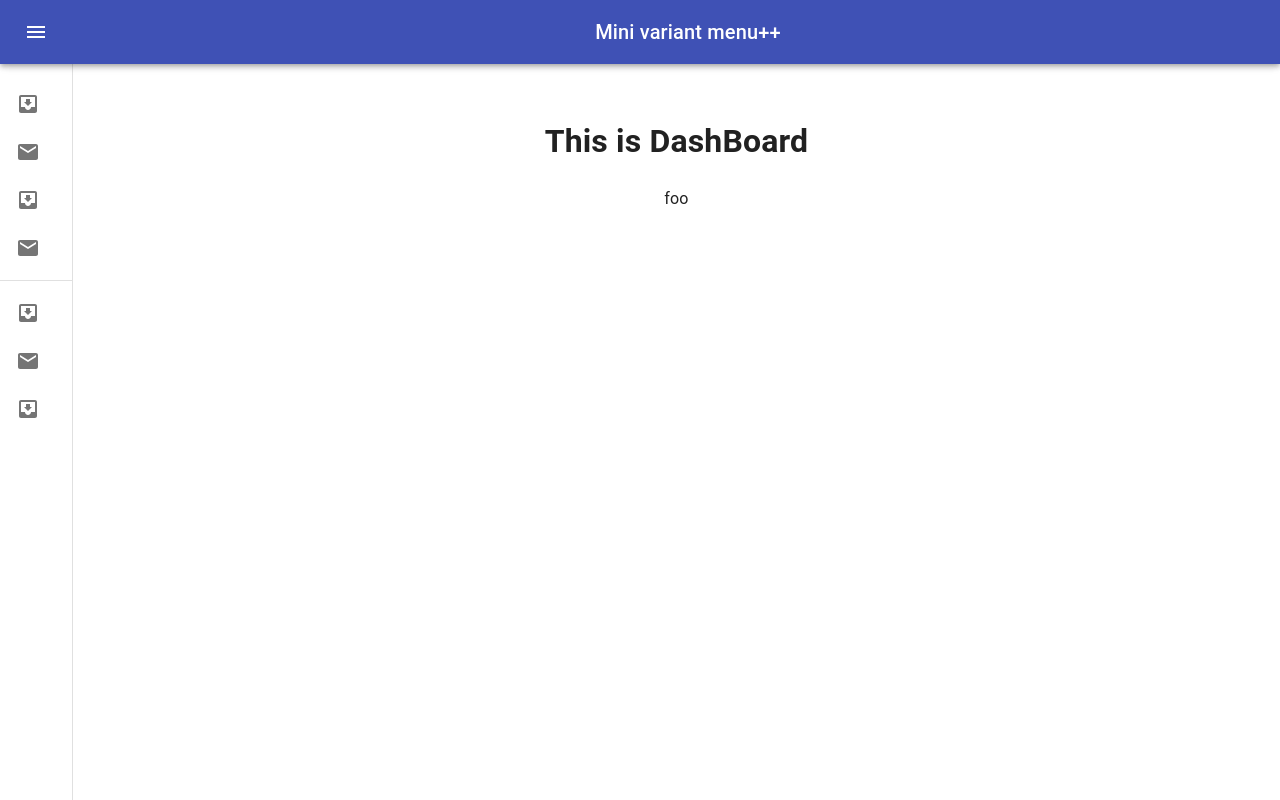
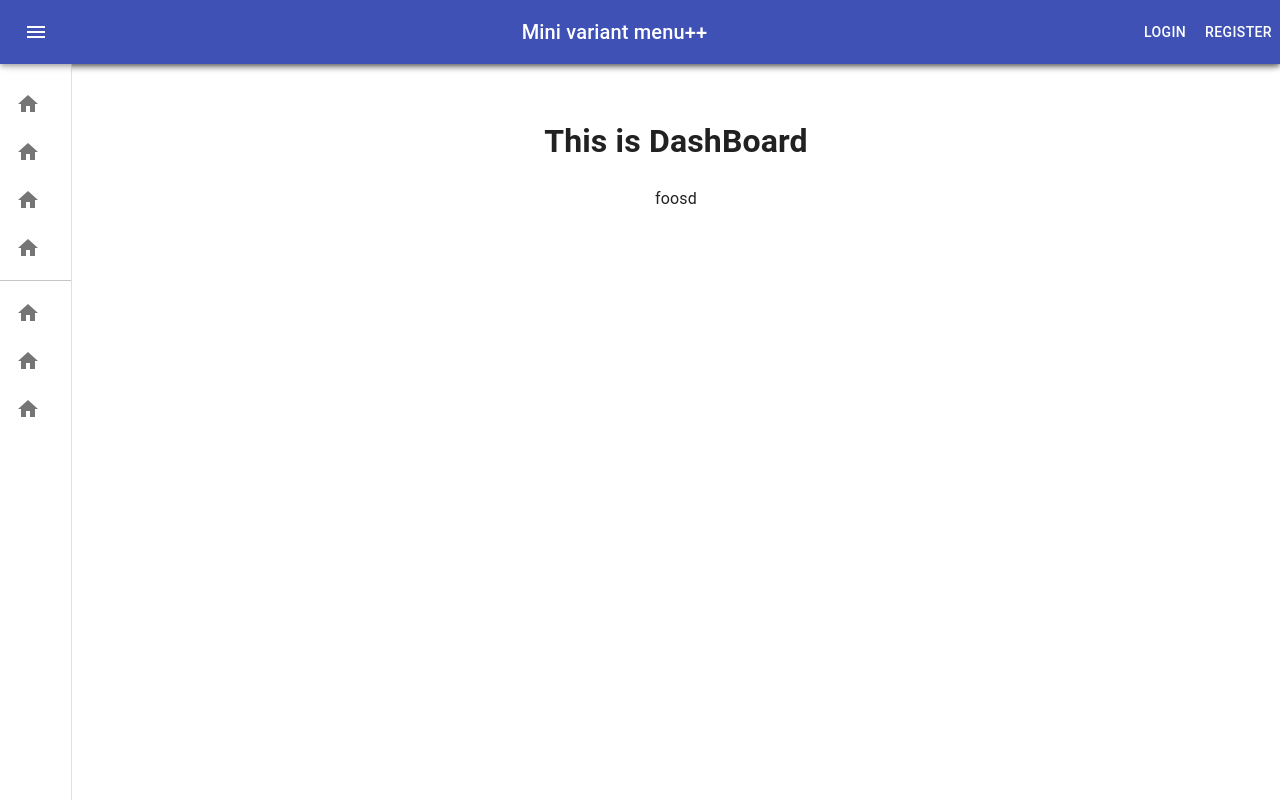
Before and after one commit to codelearner0120/client_exam_portal, a React (Create React App) app: page / in a window 1280 px wide. Built offline with nearby package versions, Linux system fonts and the light colour scheme.

Commit message:
all changes

```diff
--- a/src/App.js
+++ b/src/App.js
@@ -12,22 +12,24 @@ import { ThemeProvider } from '@mui/styles';
 import theme from './Styles/Theme';
 import { CssBaseline } from '@mui/material';
 import Main from './Main';
+import NewAppBar from './common/NewAppBar'
+
 function App() {
   const {isLoggedIn}=useAgent();
   console.log("user is login ",isLoggedIn())
   return (
     <div className="App">
    <CssBaseline />
-   <Main />
+   <RoutesWrapper />
     </div>
   );
 }
 function RoutesWrapper() {
   return (
     <>
-    <Appbar />
+    <NewAppBar />
     <Routes>
-      {/* <Route path="/" element={<Appbar />}></Route> */}
+      <Route exact path="/" element={<Appbar />}></Route>
       <Route exact path="/home" element={<Home />}></Route>
       <Route exact path="/login" element={<LoginForm />}></Route>
       <Route exact path="/register" element={<RegistrationForm />}></Route>
--- a/src/Main.js
+++ b/src/Main.js
@@ -84,7 +84,7 @@ const styles = theme => ({
   toolbar: {
     display: "flex",
     alignItems: "center",
-    marginTop: theme.spacing.unit,
+    marginTop: theme.spacing(1),
     justifyContent: "flex-end",
     padding: "0 8px",
     ...theme.mixins.toolbar
--- a/src/Styles/MenuStyles.js
+++ b/src/Styles/MenuStyles.js
@@ -1,8 +1,8 @@
 import { makeStyles } from "@mui/styles";
-
+import { withStyles } from "@mui/styles";
 const drawerWidth = 220;
 
-const useStyle = makeStyles((theme) => ({
+const useStyle = withStyles((theme) => ({
   root: {
     display: "flex"
   },
@@ -56,22 +56,22 @@ const useStyle = makeStyles((theme) => ({
       duration: theme.transitions.duration.leavingScreen
     }),
     overflowX: "hidden",
-    width: theme.spacing.unit * 7 + 1,
+    width: theme.spacing(7)+1,
     [theme.breakpoints.up("sm")]: {
-      width: theme.spacing.unit * 9 + 1
+      width: theme.spacing(9)+1
     }
   },
   toolbar: {
     display: "flex",
     alignItems: "center",
-    marginTop: theme.spacing.unit,
+    marginTop: theme.spacing(1),
     justifyContent: "flex-end",
     padding: "0 8px",
     ...theme.mixins.toolbar
   },
   content: {
     flexGrow: 1,
-    padding: theme.spacing.unit * 3
+    padding: theme.spacing(3)
   },
   grow: {
     flexGrow: 1
@@ -80,3 +80,79 @@ const useStyle = makeStyles((theme) => ({
 
 
 export default useStyle;
+
+export const style=theme => ({
+  root: {
+    display: "flex"
+  },
+  appBar: {
+    zIndex: theme.zIndex.drawer + 1
+  },
+  appBarShift: {
+    marginLeft: drawerWidth,
+    width: `calc(100% - ${drawerWidth}px)`,
+    transition: theme.transitions.create(["width", "margin"], {
+      easing: theme.transitions.easing.sharp,
+      duration: theme.transitions.duration.enteringScreen
+    })
+  },
+  menuButton: {
+    marginLeft: 12,
+    marginRight: 36
+  },
+  menuButtonIconClosed: {
+    transition: theme.transitions.create(["transform"], {
+      easing: theme.transitions.easing.sharp,
+      duration: theme.transitions.duration.leavingScreen
+    }),
+    transform: "rotate(0deg)"
+  },
+  menuButtonIconOpen: {
+    transition: theme.transitions.create(["transform"], {
+      easing: theme.transitions.easing.sharp,
+      duration: theme.transitions.duration.leavingScreen
+    }),
+    transform: "rotate(180deg)"
+  },
+  hide: {
+    display: "none"
+  },
+  drawer: {
+    width: drawerWidth,
+    flexShrink: 0,
+    whiteSpace: "nowrap"
+  },
+  drawerOpen: {
+    width: drawerWidth,
+    transition: theme.transitions.create("width", {
+      easing: theme.transitions.easing.sharp,
+      duration: theme.transitions.duration.enteringScreen
+    })
+  },
+  drawerClose: {
+    transition: theme.transitions.create("width", {
+      easing: theme.transitions.easing.sharp,
+      duration: theme.transitions.duration.leavingScreen
+    }),
+    overflowX: "hidden",
+    width: theme.spacing(7) ,
+    [theme.breakpoints.up("sm")]: {
+      width: theme.spacing(9)
+    }
+  },
+  toolbar: {
+    display: "flex",
+    alignItems: "center",
+    marginTop: theme.spacing(1),
+    justifyContent: "flex-end",
+    padding: "0 8px",
+    ...theme.mixins.toolbar
+  },
+  content: {
+    flexGrow: 1,
+    padding: theme.spacing(3)
+  },
+  grow: {
+    flexGrow: 1
+  }
+});
--- a/src/common/Appbar.js
+++ b/src/common/Appbar.js
@@ -2,6 +2,7 @@ import React from 'react';
 import { useState } from 'react'
 import AppBar from '@mui/material/AppBar';
 import Box from '@mui/material/Box';
+import { withStyles } from "@material-ui/core/styles";
 import Toolbar from '@mui/material/Toolbar';
 import Typography from '@mui/material/Typography';
 import Button from '@mui/material/Button';
@@ -22,13 +23,14 @@ import { Drawer } from '@mui/material';
 import { ListItemIcon } from '@mui/material';
 import { Divider } from '@mui/material';
 import { Home } from '@mui/icons-material'
+import { style } from '../Styles/MenuStyles';
 
-function Appbar() {
+function Appbar(props) {
     const history = useNavigate()
     const [open, setOpen] = useState(false);
     const [anchorEl, setAnchorEl] = useState(null)
     const [isDrawerOpen, setIsDrawerOpen] = useState(false);
-    const classes = useStyle()
+    const {classes} = props;
 
     const handleDrawerOpen = () => {
         setOpen(!open);
@@ -36,13 +38,6 @@ function Appbar() {
 
     const handleDrawerClose = () => {
         setOpen(false);
-    };
-
-    const handleMenu = event => {
-        setAnchorEl(event.currentTarget);
-    };
-    const handleClose = () => {
-        setAnchorEl(null);
     };
 
     const handleLogin = () => {
@@ -59,8 +54,8 @@ function Appbar() {
                 <CssBaseline />
                 <AppBar
                     position="fixed"
-                    // className={classes.appBar}
-                    className={clsx(classes.appBar, {
+                    className={classes.appBar}
+                    foojon={classNames(classes.appBar, {
                         [classes.appBarShift]: open
                     })}
                 >
@@ -91,12 +86,12 @@ function Appbar() {
                     </AppBar>
                 <Drawer
                     variant="permanent"
-                    className={clsx(classes.drawer, {
+                    className={classNames(classes.drawer, {
                         [classes.drawerOpen]: open,
                         [classes.drawerClose]: !open
                     })}
                     classes={{
-                        paper: clsx({
+                        paper: classNames({
                             [classes.drawerOpen]: open,
                             [classes.drawerClose]: !open
                         })
@@ -132,5 +127,5 @@ function Appbar() {
         </>
     );
 }
-
-export default Appbar;
+// export default Appbar
+export default withStyles(style)(Appbar)
--- /dev/null
+++ b/src/common/NewAppBar.js
@@ -0,0 +1,135 @@
+import React, { useState } from "react";
+import PropTypes from "prop-types";
+import classNames from "classnames";
+import { withStyles } from "@material-ui/core/styles";
+import Drawer from "@material-ui/core/Drawer";
+import AppBar from "@material-ui/core/AppBar";
+import Toolbar from "@material-ui/core/Toolbar";
+import List from "@material-ui/core/List";
+import CssBaseline from "@material-ui/core/CssBaseline";
+import Typography from "@material-ui/core/Typography";
+import Divider from "@material-ui/core/Divider";
+import IconButton from "@material-ui/core/IconButton";
+import MenuIcon from "@material-ui/icons/Menu";
+import AccountCircle from "@material-ui/icons/AccountCircle";
+import ListItem from "@material-ui/core/ListItem";
+import ListItemIcon from "@material-ui/core/ListItemIcon";
+import ListItemText from "@material-ui/core/ListItemText";
+import InboxIcon from "@material-ui/icons/MoveToInbox";
+import MailIcon from "@material-ui/icons/Mail";
+import MenuItem from "@material-ui/core/MenuItem";
+import Menu from "@material-ui/core/Menu";
+import useStyle from "../Styles/MenuStyles";
+import { style } from "../Styles/MenuStyles";
+import { useNavigate } from "react-router-dom";
+import Button from '@mui/material/Button';
+const drawerWidth = 250;
+
+function NewAppBar(props) {
+    const history = useNavigate()
+    const [state, setState] = useState({
+        open: false
+    });
+
+    const handleDrawerOpen = () => {
+        setState({ open: !state.open });
+    };
+
+    const handleDrawerClose = () => {
+        setState({ open: false });
+    };
+    const handleLogin = () => {
+        return history('/login');
+    }
+    const handleRegister = () => {
+        return history('/register')
+    }
+
+    const { classes } = props;
+    return (
+        <div className={classes.root}>
+            <CssBaseline />
+            <AppBar
+                position="fixed"
+                className={classes.appBar}
+                foojon={classNames(classes.appBar, {
+                    [classes.appBarShift]: state.open
+                })}
+            >
+                <Toolbar disableGutters={true}>
+                    <IconButton
+                        color="inherit"
+                        aria-label="Open drawer"
+                        onClick={handleDrawerOpen}
+                        className={classes.menuButton}
+                    >
+                        <MenuIcon
+                            classes={{
+                                root: state.open
+                                    ? classes.menuButtonIconOpen
+                                    : classes.menuButtonIconClosed
+                            }}
+                        />
+                    </IconButton>
+                    <Typography
+                        variant="h6"
+                        color="inherit"
+                        className={classes.grow}
+                        noWrap
+                    >
+                        Mini variant menu++
+                    </Typography>
+                    <Button color="inherit" onClick={handleLogin}>Login</Button>
+                    <Button color='inherit' onClick={handleRegister}>Register</Button>
+                </Toolbar>
+            </AppBar>
+            <Drawer
+                variant="permanent"
+                className={classNames(classes.drawer, {
+                    [classes.drawerOpen]: state.open,
+                    [classes.drawerClose]: !state.open
+                })}
+                classes={{
+                    paper: classNames({
+                        [classes.drawerOpen]: state.open,
+                        [classes.drawerClose]: !state.open
+                    })
+                }}
+                open={state.open}
+            >
+                <div className={classes.toolbar} />
+                <List>
+                    {["Inbox", "Starred", "Send email", "Drafts"].map((text, index) => (
+                        <ListItem button key={text}>
+                            <ListItemIcon>
+                                {index % 2 === 0 ? <InboxIcon /> : <MailIcon />}
+                            </ListItemIcon>
+                            <ListItemText primary={text} />
+                        </ListItem>
+                    ))}
+                </List>
+                <Divider />
+                <List>
+                    {["All mail", "Trash", "Spam"].map((text, index) => (
+                        <ListItem button key={text}>
+                            <ListItemIcon>
+                                {index % 2 === 0 ? <InboxIcon /> : <MailIcon />}
+                            </ListItemIcon>
+                            <ListItemText primary={text} />
+                        </ListItem>
+                    ))}
+                </List>
+            </Drawer>
+            <main className={classes.content}>
+                <div className={classes.toolbar} />
+                <h1>This is DashBoard</h1>
+                <Typography paragraph>foosd</Typography>
+            </main>
+        </div>
+    );
+}
+
+
+
+// export default withStyles(styles, { withTheme: true })(MiniDrawer);
+export default withStyles(style)(NewAppBar);
```
